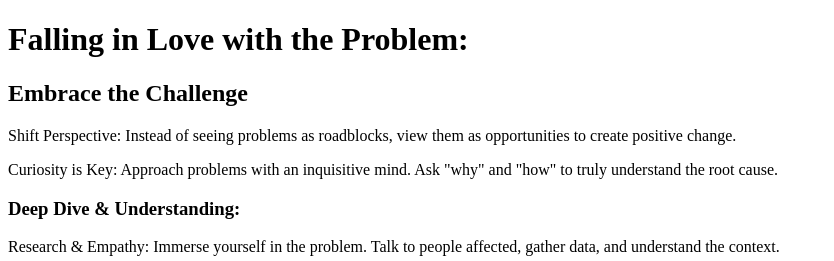
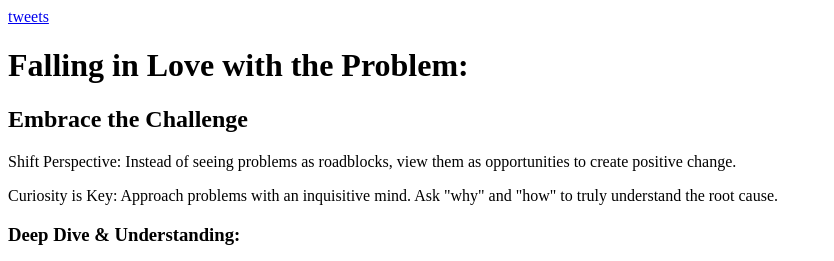
Before and after one commit to ibroshifa/My_First_Portfolio, a plain HTML site: page html_basic/index.html in a window 1280 px wide. Shown: the top 261 px of the page, without its empty margins (0-834 px from the left). Drawn offline with Linux system fonts and the light colour scheme.

Commit message:
Update index.html
adding link to tweet page

```diff
--- a/html_basic/index.html
+++ b/html_basic/index.html
@@ -4,6 +4,7 @@
 <title> first page </title>
 </head>
 <body>
+      <a href="tweets.html"> tweets </a>
 <h1> Falling in Love with the Problem:</h1>
 <h2> Embrace the Challenge </h2>
   <p> Shift Perspective: Instead of seeing problems as roadblocks, view them as opportunities to create positive change.</p>
```
